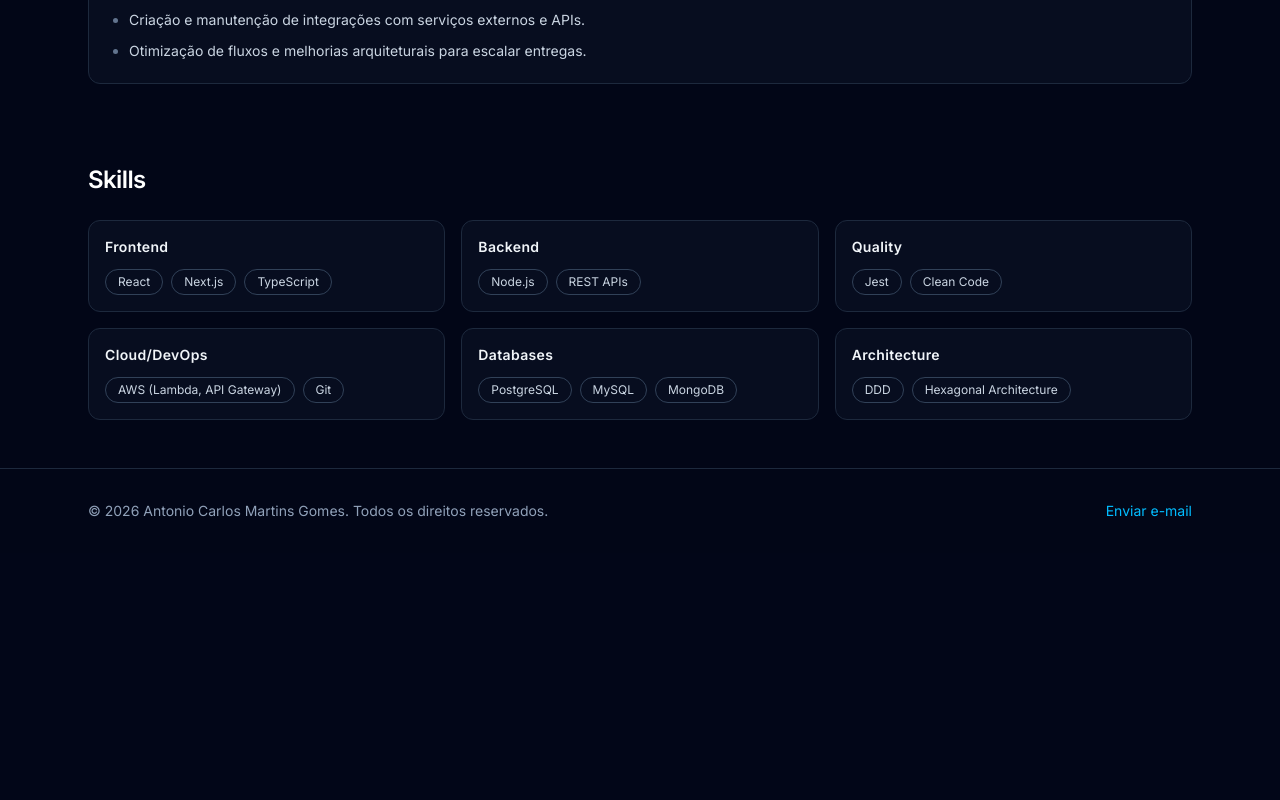
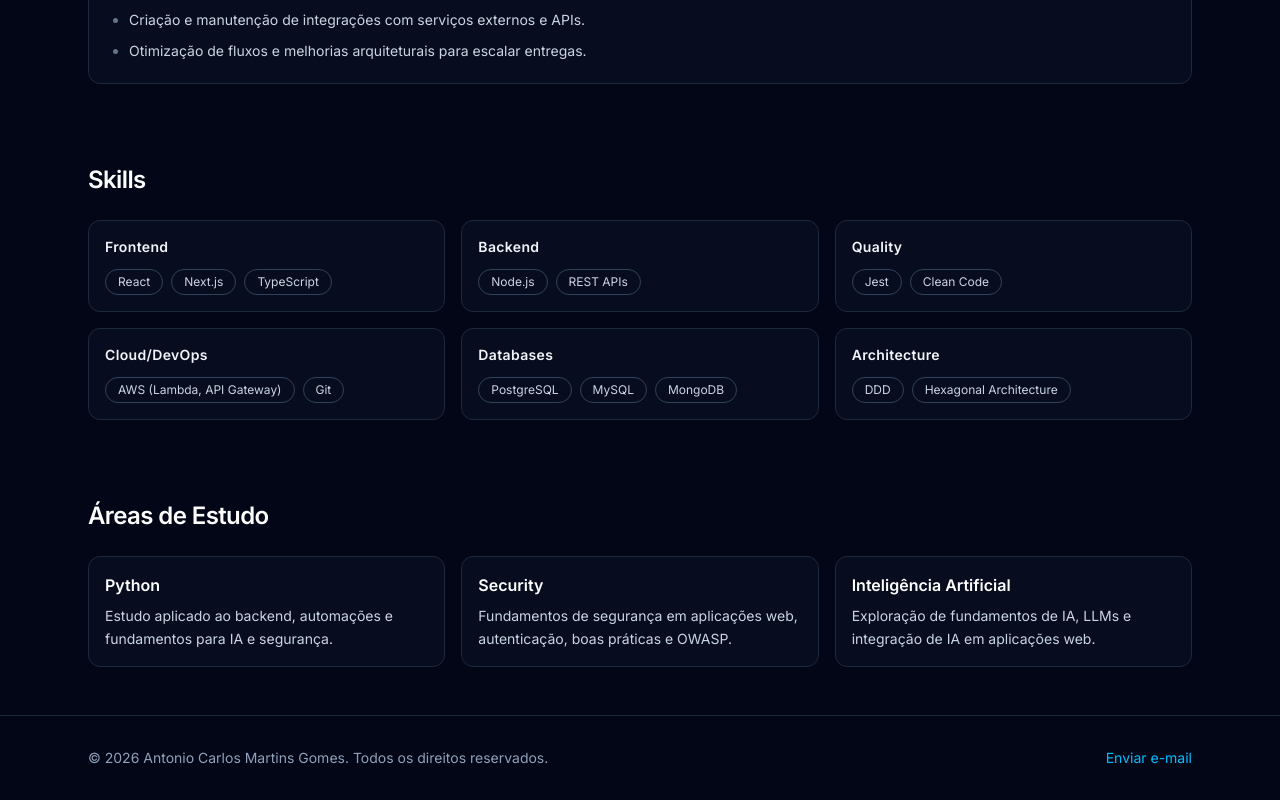
Before and after one commit to CarlosSb/antonio-gomes, a Next.js app: page / in a window 1280 px wide. Shown: the part 1532-2332 px from the top of the page. Before the commit the page ends 2085 px from the top, so only its background shows below. Built offline with nearby package versions, Linux system fonts and the light colour scheme; no server answers.

Commit message:
feat(home): render study areas section on homepage

```diff
--- a/src/components/pages/HomePageView.tsx
+++ b/src/components/pages/HomePageView.tsx
@@ -5,6 +5,7 @@ import ProjectCard from "@/components/ProjectCard";
 import Section from "@/components/Section";
 import Experience from "@/components/Experience";
 import Skills from "@/components/Skills";
+import StudyAreas from "@/components/StudyAreas";
 import type { Project } from "@/content/projects";
 import { useLocalizedContent } from "@/lib/language";
 
@@ -33,6 +34,7 @@ export default function HomePageView({ featuredProjects }: HomePageViewProps) {
 
       <Experience />
       <Skills />
+      <StudyAreas />
     </main>
   );
 }
```
